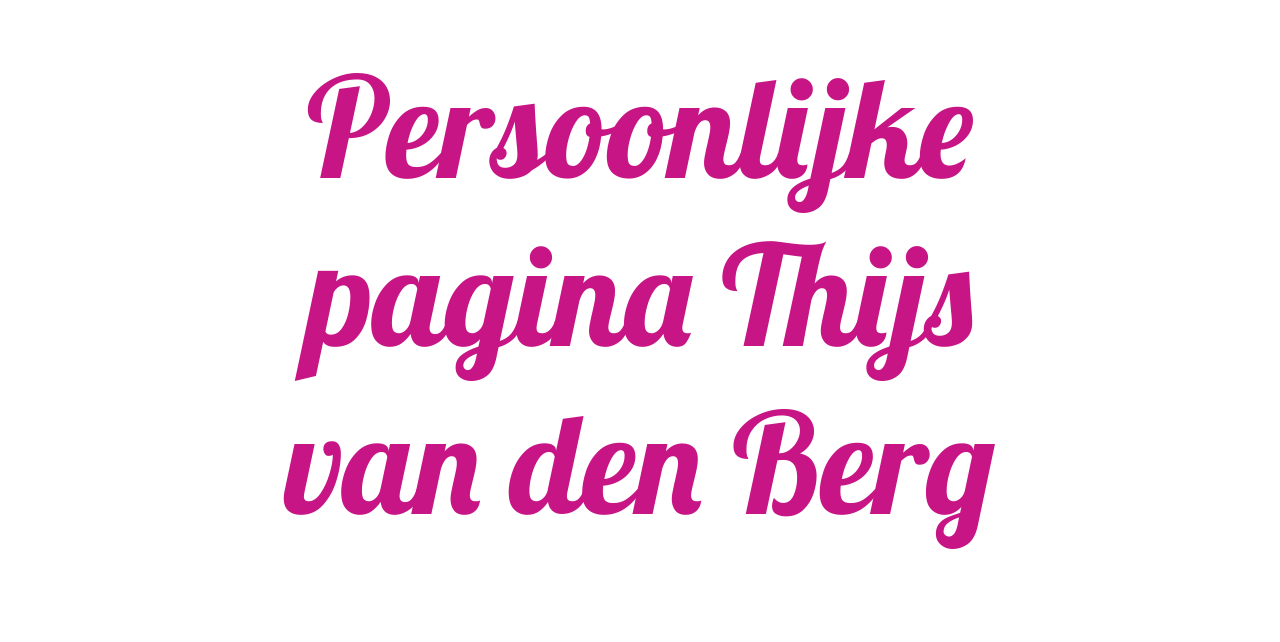
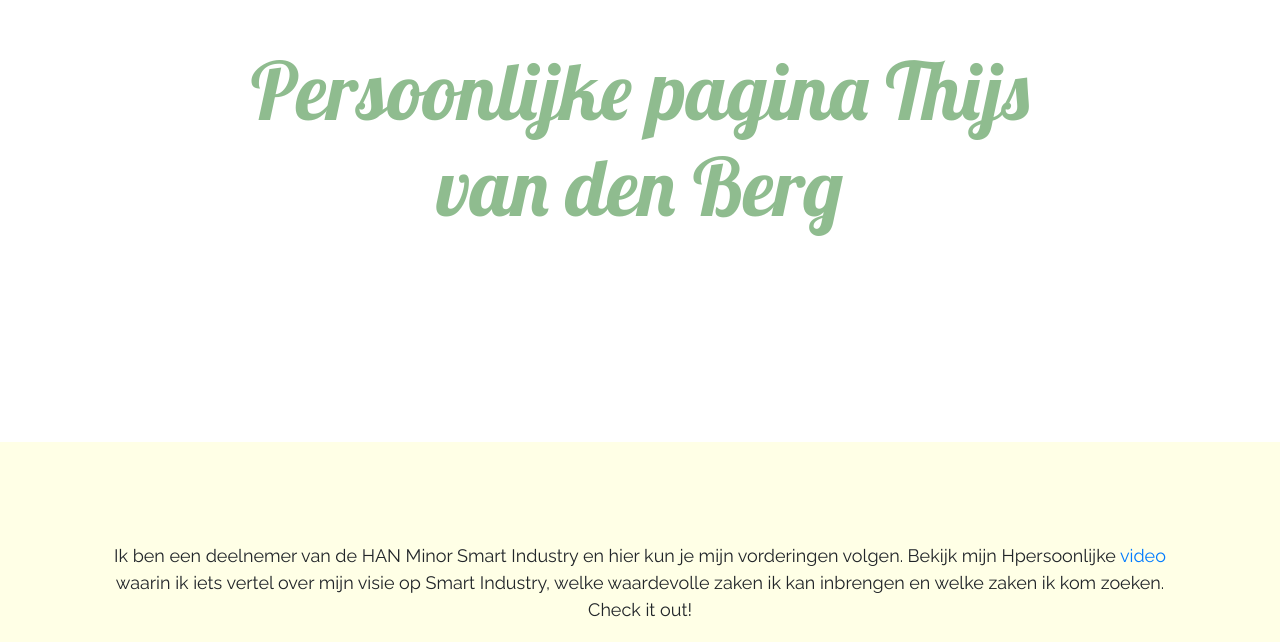
Before and after one commit to tvdb95/perspage, a plain HTML site: page index.html in a window 1280 px wide. Shown: the part 158-800 px from the top of the page. Drawn offline with nearby package versions, Linux system fonts and the light colour scheme; a web font is replaced by a local one.

Commit message:
Update styles.css

```diff
--- a/styles.css
+++ b/styles.css
@@ -6,9 +6,9 @@
 }
 
 .title-h1 {
-  color: MediumVioletRed ;
-  font-family: 'Lobster', cursive;
-  font-size: 140px;
+  color: DarkSeaGreen ;
+  font-family: 'Lobster';
+  font-size: 80px;
 }
 
 .about-bg {
```
